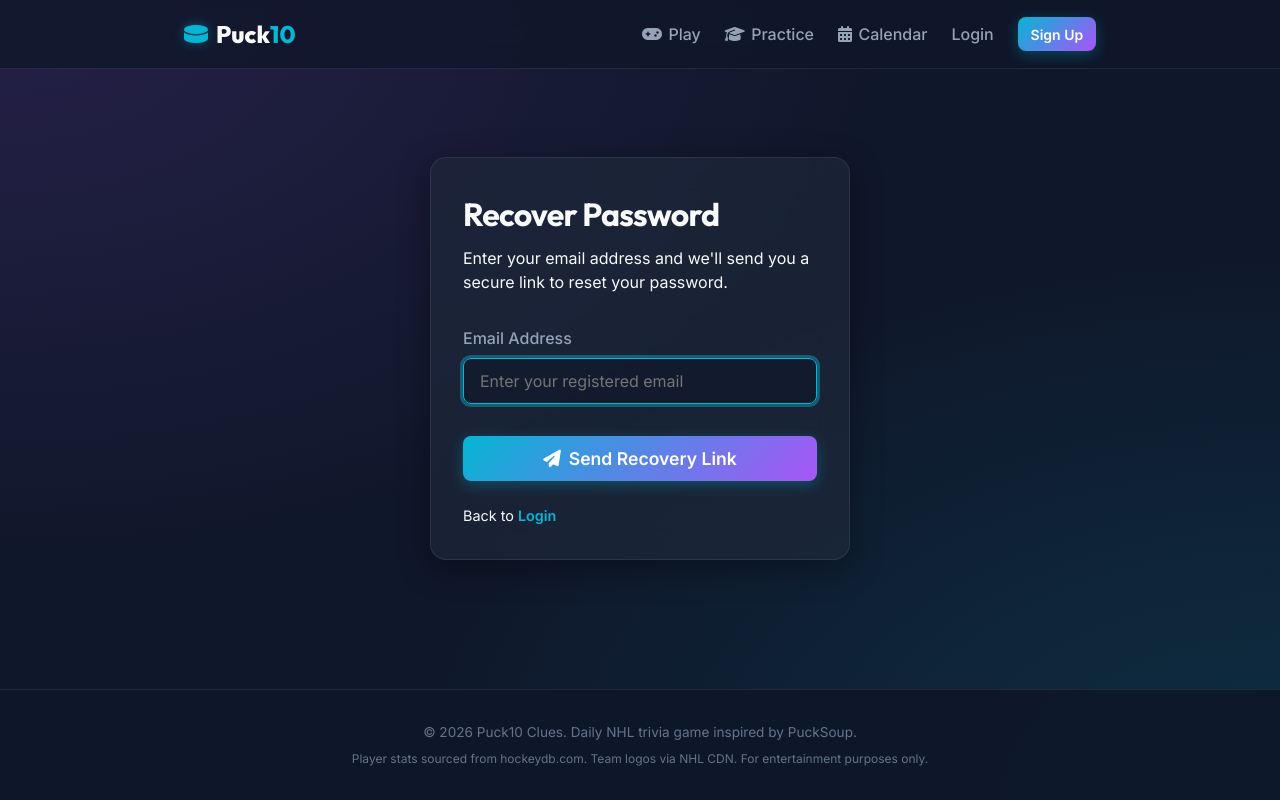
After one commit to kortjames-source/Puck10, a Flask app: page /forgot-password in a window 1280 px wide. The commit adds this page. Run offline with Flask 3, Linux system fonts and the light colour scheme; some libraries are stand-ins or nearby versions.

Commit message:
feat: add email registration and password recovery system

```diff
--- a/app.py
+++ b/app.py
@@ -108,6 +108,13 @@ def init_db():
         conn.execute("SELECT is_premium FROM users LIMIT 1")
     except sqlite3.OperationalError:
         conn.execute("ALTER TABLE users ADD COLUMN is_premium INTEGER DEFAULT 0")
+        conn.commit()
+
+    # Check if users table has email column, if not add it
+    try:
+        conn.execute("SELECT email FROM users LIMIT 1")
+    except sqlite3.OperationalError:
+        conn.execute("ALTER TABLE users ADD COLUMN email TEXT")
         conn.commit()
 
     conn.close()
@@ -264,10 +271,155 @@ def login():
 
     return render_template('login.html')
 
+# SMTP Email Settings
+SMTP_SERVER = os.environ.get('SMTP_SERVER', 'smtp.gmail.com')
+SMTP_PORT = int(os.environ.get('SMTP_PORT', '587'))
+SMTP_USERNAME = os.environ.get('SMTP_USERNAME')
+SMTP_PASSWORD = os.environ.get('SMTP_PASSWORD')
+MAIL_DEFAULT_SENDER = os.environ.get('MAIL_DEFAULT_SENDER', 'noreply@puck10.com')
+
+def send_reset_email(email, reset_url):
+    subject = "Reset Your Puck10 Password"
+    body = f"""Hi there,
+
+You requested a password reset for your Puck10 account.
+Please click the link below to reset your password (valid for 1 hour):
+
+{reset_url}
+
+If you did not make this request, please ignore this email.
+
+Thanks,
+Puck10 Team"""
+
+    # If no SMTP credentials, log/print it and return False
+    if not SMTP_USERNAME or not SMTP_PASSWORD:
+        print("\n=== [DEVELOPMENT RESET LINK] ===")
+        print(f"To: {email}")
+        print(f"Link: {reset_url}")
+        print("================================\n")
+        return False
+
+    try:
+        from email.mime.text import MIMEText
+        import smtplib
+
+        msg = MIMEText(body)
+        msg['Subject'] = subject
+        msg['From'] = MAIL_DEFAULT_SENDER
+        msg['To'] = email
+
+        with smtplib.SMTP(SMTP_SERVER, SMTP_PORT) as server:
+            server.starttls()
+            server.login(SMTP_USERNAME, SMTP_PASSWORD)
+            server.sendmail(MAIL_DEFAULT_SENDER, [email], msg.as_string())
+        return True
+    except Exception as e:
+        print(f"Error sending reset email: {e}")
+        print(f"Fallback link to: {email} -> {reset_url}")
+        return False
+
+@app.route('/forgot-password', methods=['GET', 'POST'])
+def forgot_password():
+    if request.method == 'POST':
+        email = request.form.get('email', '').strip()
+        if not email:
+            flash('Please enter your email address.', 'error')
+            return render_template('forgot_password.html')
+
+        conn = get_db_connection()
+        user = conn.execute("SELECT id, username FROM users WHERE email = ?", (email,)).fetchone()
+
+        if user:
+            # Generate a secure token
+            import secrets
+            token = secrets.token_urlsafe(32)
+
+            # Set expiry to 1 hour from now
+            expires_at = (datetime.now() + timedelta(hours=1)).strftime('%Y-%m-%d %H:%M:%S')
+
+            conn.execute(
+                "INSERT INTO password_resets (user_id, token, expires_at) VALUES (?, ?, ?)",
+                (user['id'], token, expires_at)
+            )
+            conn.commit()
+
+            # Generate absolute reset URL
+            reset_url = url_for('reset_password', token=token, _external=True)
+
+            # Try sending email
+            sent = send_reset_email(email, reset_url)
+
+            if not sent:
+                # In development/debug/test mode, flash the link directly to make testing simple
+                if app.debug or app.testing:
+                    flash(f"[DEV MODE] Reset link: {reset_url}", "info")
+
+        conn.close()
+
+        # Always flash the same generic success message to prevent user enumeration
+        flash('If that email is registered, a password reset link has been sent.', 'success')
+        return redirect(url_for('login'))
+
+    return render_template('forgot_password.html')
+
+@app.route('/reset-password', methods=['GET', 'POST'])
+def reset_password():
+    token = request.args.get('token') or request.form.get('token')
+    if not token:
+        flash('Invalid reset link or missing token.', 'error')
+        return redirect(url_for('login'))
+
+    conn = get_db_connection()
+    # Find active token
+    reset = conn.execute(
+        "SELECT * FROM password_resets WHERE token = ? AND used = 0 AND expires_at > ?",
+        (token, datetime.now().strftime('%Y-%m-%d %H:%M:%S'))
+    ).fetchone()
+
+    if not reset:
+        conn.close()
+        flash('This reset link is invalid, expired, or has already been used.', 'error')
+        return redirect(url_for('login'))
+
+    if request.method == 'POST':
+        password = request.form.get('password')
+        confirm = request.form.get('confirm_password')
+
+        if not password or not confirm:
+            conn.close()
+            flash('All fields are required.', 'error')
+            return render_template('reset_password.html', token=token)
+
+        if password != confirm:
+            conn.close()
+            flash('Passwords do not match.', 'error')
+            return render_template('reset_password.html', token=token)
+
+        if len(password) < 6:
+            conn.close()
+            flash('Password must be at least 6 characters long.', 'error')
+            return render_template('reset_password.html', token=token)
+
+        hashed = generate_password_hash(password)
+
+        # Update user's password and mark token as used
+        conn.execute("UPDATE users SET password_hash = ? WHERE id = ?", (hashed, reset['user_id']))
+        conn.execute("UPDATE password_resets SET used = 1 WHERE id = ?", (reset['id'],))
+        conn.commit()
+        conn.close()
+
+        flash('Your password has been reset successfully. Please log in with your new password.', 'success')
+        return redirect(url_for('login'))
+
+    conn.close()
+    return render_template('reset_password.html', token=token)
+
 @app.route('/register', methods=['GET', 'POST'])
 def register():
     if request.method == 'POST':
         username = request.form['username'].strip()
+        email = request.form['email'].strip()
         password = request.form['password']
         confirm = request.form['confirm_password']
 
@@ -275,22 +427,35 @@ def register():
             flash('Username must be at least 3 characters.', 'error')
             return render_template('register.html')
 
+        if not email or '@' not in email or '.' not in email:
+            flash('Please enter a valid email address.', 'error')
+            return render_template('register.html')
+
         if password != confirm:
             flash('Passwords do not match.', 'error')
             return render_template('register.html')
 
         conn = get_db_connection()
-        existing = conn.execute("SELECT * FROM users WHERE username = ?", (username,)).fetchone()
-        if existing:
+
+        # Check if username exists
+        existing_username = conn.execute("SELECT * FROM users WHERE username = ?", (username,)).fetchone()
+        if existing_username:
             conn.close()
             flash('Username already exists.', 'error')
+            return render_template('register.html')
+
+        # Check if email exists
+        existing_email = conn.execute("SELECT * FROM users WHERE email = ?", (email,)).fetchone()
+        if existing_email:
+            conn.close()
+            flash('Email address is already registered.', 'error')
             return render_template('register.html')
 
         hashed = generate_password_hash(password)
         try:
             cursor = conn.execute(
-                "INSERT INTO users (username, password_hash) VALUES (?, ?)",
-                (username, hashed)
+                "INSERT INTO users (username, email, password_hash) VALUES (?, ?, ?)",
+                (username, email, hashed)
             )
             conn.commit()
 
--- a/schema.sql
+++ b/schema.sql
@@ -2,6 +2,7 @@ CREATE TABLE IF NOT EXISTS users (
     id INTEGER PRIMARY KEY AUTOINCREMENT,
     username TEXT UNIQUE NOT NULL,
     password_hash TEXT NOT NULL,
+    email TEXT UNIQUE,
     is_premium INTEGER DEFAULT 0,
     created_at TIMESTAMP DEFAULT CURRENT_TIMESTAMP
 );
@@ -53,3 +54,13 @@ CREATE TABLE IF NOT EXISTS practice_players (
     hockeydb_url TEXT,
     last_updated TIMESTAMP DEFAULT CURRENT_TIMESTAMP
 );
+
+CREATE TABLE IF NOT EXISTS password_resets (
+    id INTEGER PRIMARY KEY AUTOINCREMENT,
+    user_id INTEGER NOT NULL,
+    token TEXT NOT NULL UNIQUE,
+    expires_at TIMESTAMP NOT NULL,
+    used INTEGER DEFAULT 0,
+    created_at TIMESTAMP DEFAULT CURRENT_TIMESTAMP,
+    FOREIGN KEY (user_id) REFERENCES users(id) ON DELETE CASCADE
+);
--- /dev/null
+++ b/templates/forgot_password.html
@@ -0,0 +1,27 @@
+{% extends "base.html" %}
+
+{% block title %}Forgot Password - Puck10 Clues{% endblock %}
+
+{% block content %}
+<div style="max-width: 420px; margin: 3rem auto;">
+    <div class="card">
+        <h2 class="text-center" style="font-size: 2rem; margin-bottom: 0.5rem; font-family: var(--font-display);">Recover Password</h2>
+        <p class="text-secondary text-center" style="margin-bottom: 2rem;">Enter your email address and we'll send you a secure link to reset your password.</p>
+
+        <form method="POST" action="{{ url_for('forgot_password') }}">
+            <div class="form-group" style="margin-bottom: 2rem;">
+                <label for="email" class="form-label">Email Address</label>
+                <input type="email" id="email" name="email" class="form-control" placeholder="Enter your registered email" required autofocus>
+            </div>
+
+            <button type="submit" class="btn btn-primary" style="width: 100%; padding: 0.75rem 1.5rem; font-size: 1.1rem; margin-bottom: 1.5rem;">
+                <i class="fa-solid fa-paper-plane"></i> Send Recovery Link
+            </button>
+        </form>
+
+        <p class="text-secondary text-center" style="font-size: 0.9rem;">
+            Back to <a href="{{ url_for('login') }}" style="font-weight: 600;">Login</a>
+        </p>
+    </div>
+</div>
+{% endblock %}
--- a/templates/login.html
+++ b/templates/login.html
@@ -15,7 +15,10 @@
             </div>
 
             <div class="form-group" style="margin-bottom: 2rem;">
-                <label for="password" class="form-label">Password</label>
+                <div style="display: flex; justify-content: space-between; align-items: center; margin-bottom: 0.5rem;">
+                    <label for="password" class="form-label" style="margin-bottom: 0;">Password</label>
+                    <a href="{{ url_for('forgot_password') }}" style="font-size: 0.85rem; font-weight: 500;">Forgot Password?</a>
+                </div>
                 <input type="password" id="password" name="password" class="form-control" placeholder="Enter your password" required>
             </div>
 
--- a/templates/register.html
+++ b/templates/register.html
@@ -13,6 +13,12 @@
                 <label for="username" class="form-label">Username</label>
                 <input type="text" id="username" name="username" class="form-control" placeholder="Choose a username" required minlength="3" maxlength="20" autofocus>
                 <span class="text-secondary" style="font-size: 0.75rem; display: block; margin-top: 0.25rem;">Must be 3-20 characters long.</span>
+            </div>
+
+            <div class="form-group">
+                <label for="email" class="form-label">Email Address</label>
+                <input type="email" id="email" name="email" class="form-control" placeholder="Enter your email address" required>
+                <span class="text-secondary" style="font-size: 0.75rem; display: block; margin-top: 0.25rem;">Used for account recovery.</span>
             </div>
 
             <div class="form-group">
```
Also changed, not shown: templates/reset_password.html (added, +28 -0 lines), test_premium.py (+78 -4 lines), 1 other file.
